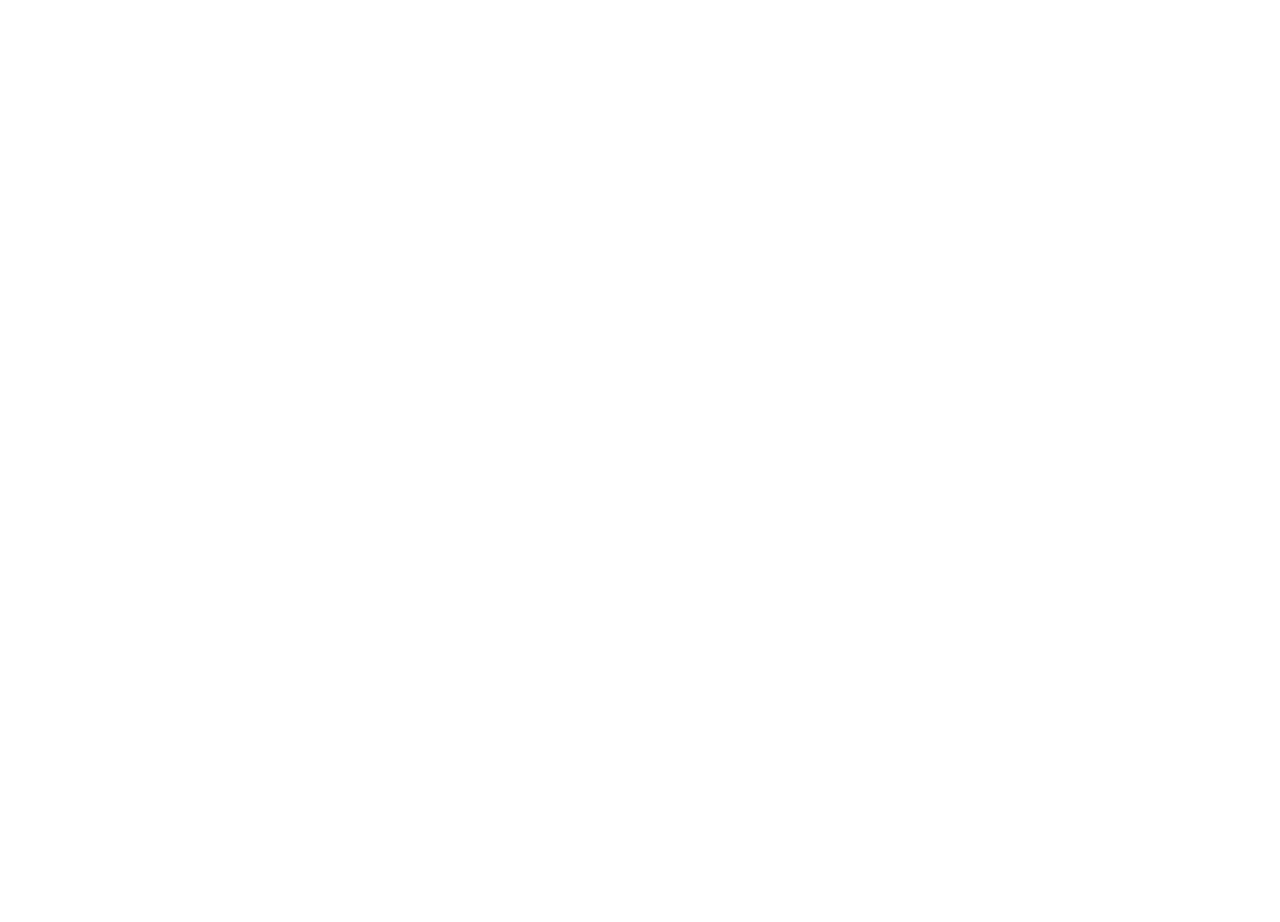
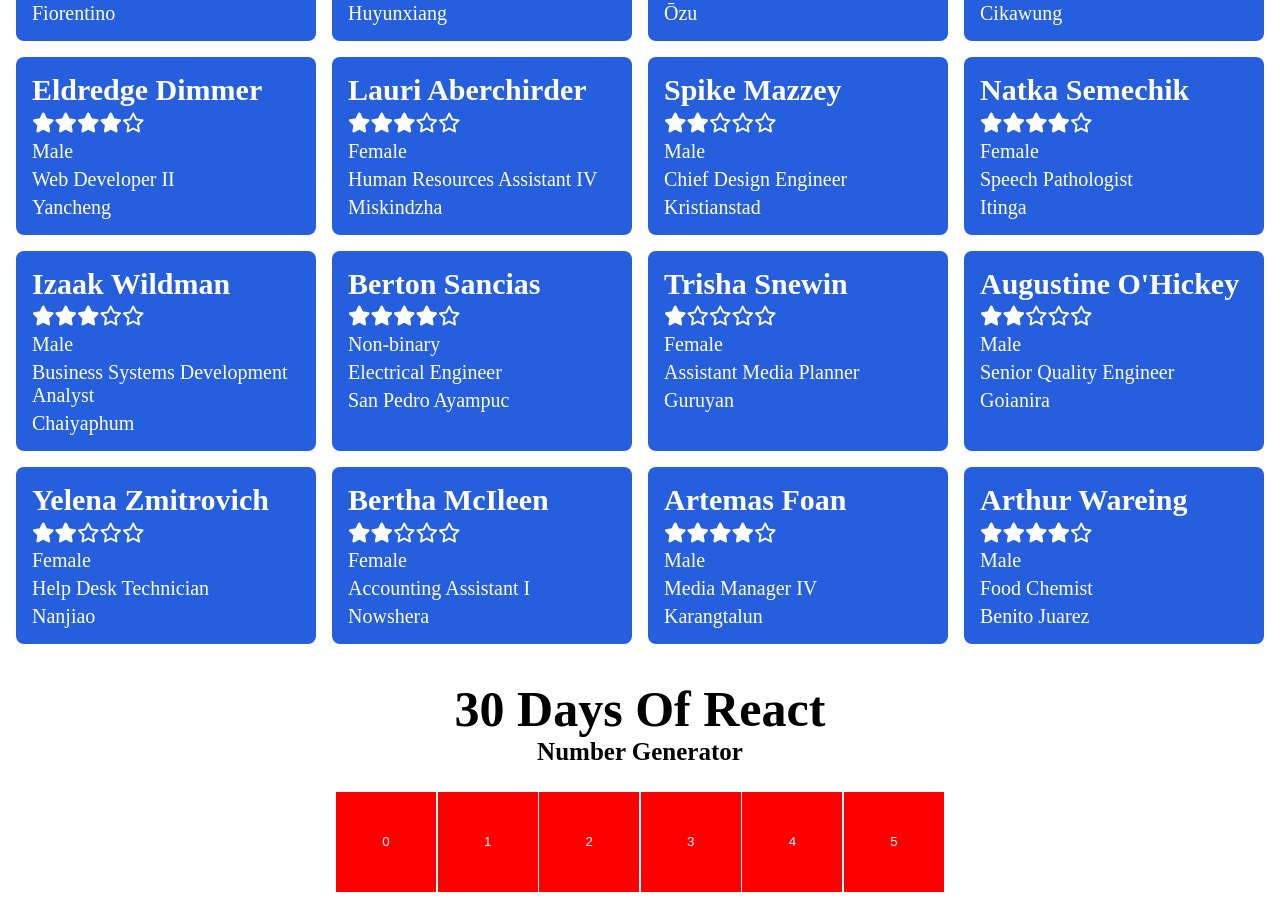
Before and after one commit to DanielFigueroaDuran/react_gama, a React (Vite) app: page / in a window 1280 px wide. Shown: the part 728-1650 px from the top of the page. Before the commit the page ends 800 px from the top, so only its background shows below. Built offline with nearby package versions, Linux system fonts and the light colour scheme.

Commit message:
30 dias de React

```diff
--- a/src/App.jsx
+++ b/src/App.jsx
@@ -2,6 +2,7 @@
 import Board from './components/board/Board'
 import ButtonList from './components/buttons4/ButtonList';
 import CreditCard from "./components/creditcard/CreditCard.jsx"
+import { DataCards } from './components/creditcard/DataCards';
 import { cardCredit } from "./components/creditcard/cardData.js";
 import Rating from './components/linkedinShop/Rating';
 import UseCard from './components/linkedinShop/UseCard';
@@ -13,28 +14,25 @@
 
     return (
         <>
-
             <div >
 
-                <Board />
+                {/* <Board /> */}
 
-                <div className='containerCard'>
+                <DataCards />
 
-                    {cardCredit.map((card, i) => <CreditCard card={card} key={i} />)}
-                </div>
-
-                {/* <div className='containerRating'>
+                <div className='containerRating'>
                     <Rating />
                 </div>
 
                 <div>
                     <UseCard />
                 </div>
-                <PokeApi />*/}
+                {/* <PokeApi /> */}
 
                 <div className='containerButton'>
-                    <ButtonList num={50}/>
+                    <ButtonList num={31} />
                 </div>
+
             </div>
         </>
 
--- a/src/components/buttons4/ButtonList.jsx
+++ b/src/components/buttons4/ButtonList.jsx
@@ -1,18 +1,41 @@
 import React from 'react'
+import './buttons.css'
 
-const ButtonList = ({num}) => {
-  //console.log(num);
-let newNum=[];
-  for (let i = 0; i < num; i++) {
-    console.log(i);
-    i % 2==0
-    ? console.log("es par")
-    : console.log("no es par");
-  }
+const ButtonList = ({ num }) => {
+
+    let newNum = [];
+
+
+    for (let i = 0; i < num; i++) {
+        //console.log(i);
+        if (num <= 1) return false;
+        for (let j = 0; j <= Math.sqrt(num); j++) {
+            if (num % i === 0) {
+                newNum.push(<button className='btn btnCousins' key={i}>{j}</button>)
+            }
+
+
+
+        }
+        // ? newNum.push(<button className='btn btnCousins' key={i}>{i}</button>)
+        // : i % 2 === 0
+        //     ? newNum.push(<button className='btn btnPar' key={i}>{i}</button>)
+        //     : newNum.push(<button className='btn btnOdd' key={i}>{i}</button>);
+    }
+
+    console.log(newNum);
 
     return (
-    <div>ButtonList</div>
-  )
+        <>
+            <div className='containerReact'>
+                <div className='titleReact'>
+                    <h1>30 Days Of React</h1>
+                    <h2>Number Generator</h2>
+                </div>
+                <div className='containerNum'>{newNum}</div>
+            </div>
+        </>
+    )
 }
 
 export default ButtonList
--- /dev/null
+++ b/src/components/buttons4/buttons.css
@@ -0,0 +1,43 @@
+.containerReact{
+    display: flex;
+    flex-direction: column;
+    align-items: center;
+    gap: 1rem;
+    padding: 20px;
+    font-size: 25px;
+}
+
+.titleReact{
+    text-align: center;
+}
+
+h2{
+    font-size: 25px;
+
+}
+
+.containerNum{
+    display: flex;
+    flex-wrap: wrap;
+    justify-content: center;
+    padding: 10px;
+    gap: .1rem;
+}
+
+.btn{
+    width: 100px;
+    height: 100px;
+    color: #fff;
+}
+
+.btnPar{
+    background: green;
+}
+
+.btnCousins{
+    background: red;
+}
+
+.btnOdd{
+background: yellow;
+}
--- a/src/components/creditcard/DataCards.jsx
+++ b/src/components/creditcard/DataCards.jsx
@@ -1,17 +1,16 @@
-// import React from 'react'
-// import { cardCredit } from "./cardData.js";
-// import CreditCard from './CreditCard.jsx';
-// //import CreditCard from './CreditCard.jsx';
+import React from 'react'
+import { cardCredit } from "./cardData.js";
+import CreditCard from './CreditCard.jsx';
 
-// export const DataCards = () => {
-//     //console.log(cardCredit)
+export const DataCards = () => {
+    //console.log(cardCredit)
 
-//    // cardCredit.map((card, i) => console.log(card.type) );
+    // cardCredit.map((card, i) => console.log(card.type) );
 
-//     return (
-//         <div>
-//            {/* { cardCredit.map((card, i) => <CreditCard card={card} key={i} />)} */}
-//         </div>
+    return (
+        <div className='containerCard'>
+            {cardCredit.map((card, i) => <CreditCard card={card} key={i} />)}
+        </div>
 
-//     )
-// }
+    )
+}
--- a/src/components/linkedinShop/RatingStar.jsx
+++ b/src/components/linkedinShop/RatingStar.jsx
@@ -1,7 +1,7 @@
 import React from 'react'
 import "./Rating.css";
 
-const RatingStar = ({star}) => {
+const RatingStar = ({ star }) => {
 
     // console.log(star);
 
@@ -13,8 +13,8 @@
     for (let i = 0; i < 5; i++) {
 
         star <= i
-      ? newStar.push(<i className="fa-regular fa-star"></i>)
-      : newStar.push(<i className="fa-solid fa-star"></i>)
+            ? newStar.push(<i className="fa-regular fa-star" key={i}></i>)
+            : newStar.push(<i className="fa-solid fa-star" key={i}></i>)
 
     }
 
```
Lines whose indentation alone changed are shown as unchanged.
